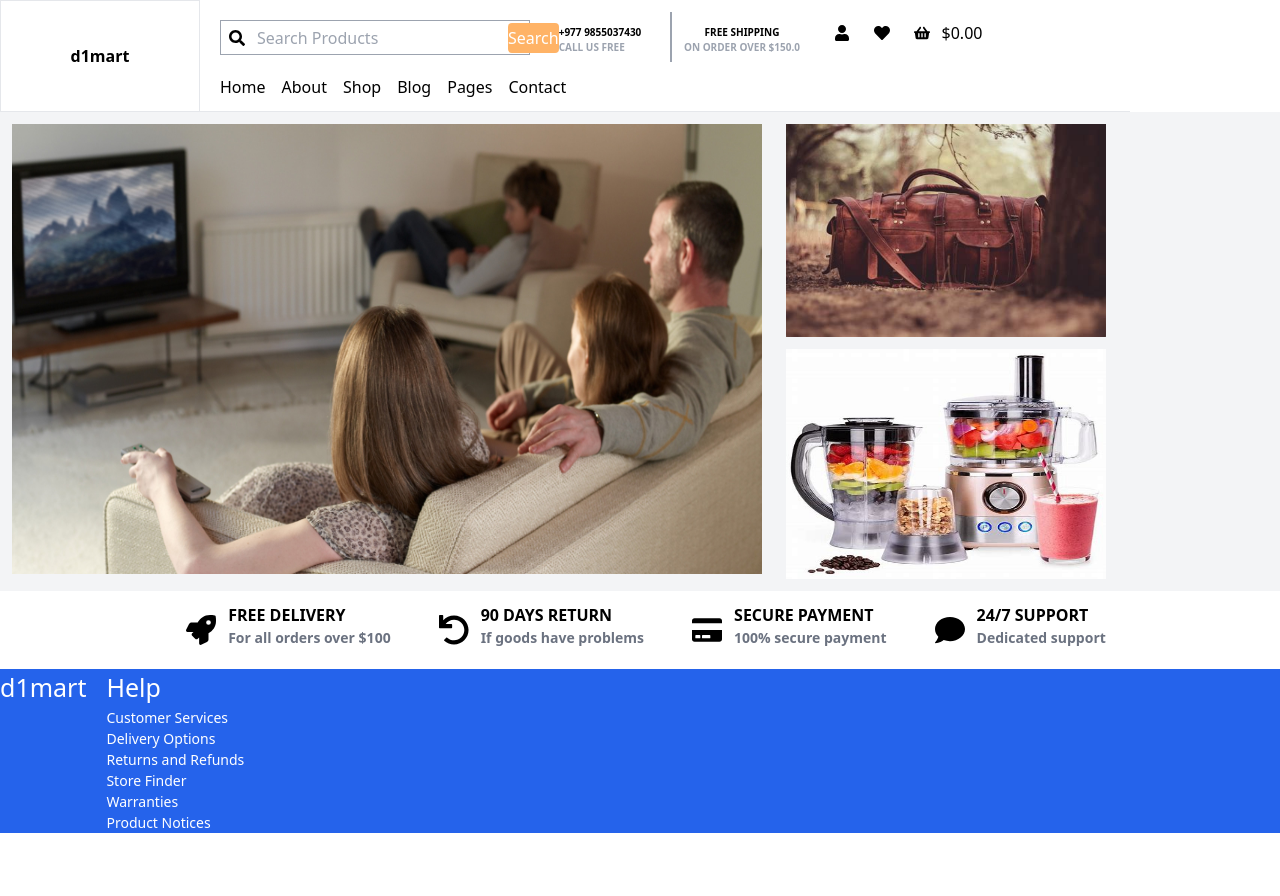
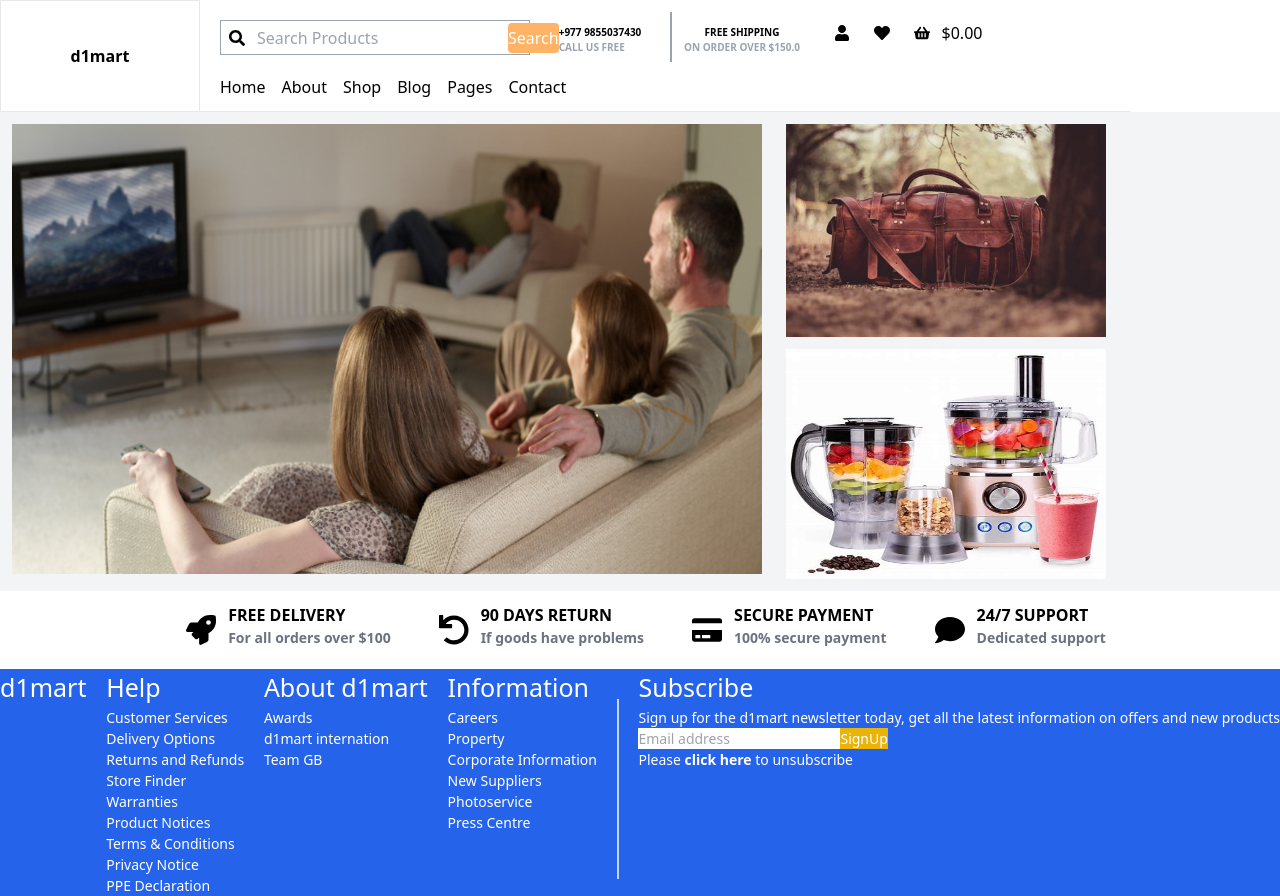
Before and after one commit to DiwanMalla/ecommerce-store, a React (Vite) app: page /home in a window 1280 px wide. Before the commit the page ends 833 px from the top, so only its background shows below. Built offline with nearby package versions, Linux system fonts and the light colour scheme.

Commit message:
Added content for footer

```diff
--- a/src/footer.tsx
+++ b/src/footer.tsx
@@ -1,7 +1,12 @@
+import { Link } from "react-router-dom";
 const footer = () => {
   return (
     <div className="bg-blue-600 text-white" id="outer">
-      <div id="Container" className="flex gap-5" style={{ fontSize: "25px" }}>
+      <div
+        id="Container"
+        className="flex justify-between"
+        style={{ fontSize: "25px" }}
+      >
         <div id="logo"> d1mart</div>
         <div id="help">
           <h1>Help</h1>
@@ -12,14 +17,51 @@ const footer = () => {
             <p>Store Finder</p>
             <p>Warranties</p>
             <p>Product Notices</p>
-            <p></p>
-            <p></p>
-            <p></p>
+            <p>Terms & Conditions</p>
+            <p> Privacy Notice</p>
+            <p>PPE Declaration</p>
           </div>
         </div>
-        <div id="about D1"></div>
-        <div id="Information"></div>
-        <div id="subscribe"></div>
+        <div id="about D1">
+          <h1>About d1mart</h1>
+          <div style={{ fontSize: "14px" }}>
+            <p>Awards</p>
+            <p>d1mart internation</p>
+            <p>Team GB</p>
+          </div>
+        </div>
+        <div id="Information">
+          <h1>Information</h1>
+          <div style={{ fontSize: "14px" }}>
+            <p>Careers</p>
+            <p>Property</p>
+            <p>Corporate Information</p>
+            <p>New Suppliers</p>
+            <p>Photoservice</p>
+            <p>Press Centre</p>
+          </div>
+        </div>
+        <div className="bg-blue-200 w-[2px] h-[180px] mt-[30px]"></div>
+        <div id="subscribe">
+          <h1>Subscribe</h1>
+          <div style={{ fontSize: "14px" }}>
+            <p>
+              Sign up for the d1mart newsletter today, get all the latest
+              information on offers and new products
+            </p>
+            <div className="bg-white flex justify-between w-[100px]">
+              <input placeholder="Email address"></input>
+              <button className="bg-yellow-500 ">SignUp</button>
+            </div>
+            <p>
+              Please{" "}
+              <Link to="/home" style={{ fontWeight: "bold" }}>
+                click here
+              </Link>{" "}
+              to unsubscribe
+            </p>
+          </div>
+        </div>
       </div>
     </div>
   );
```
